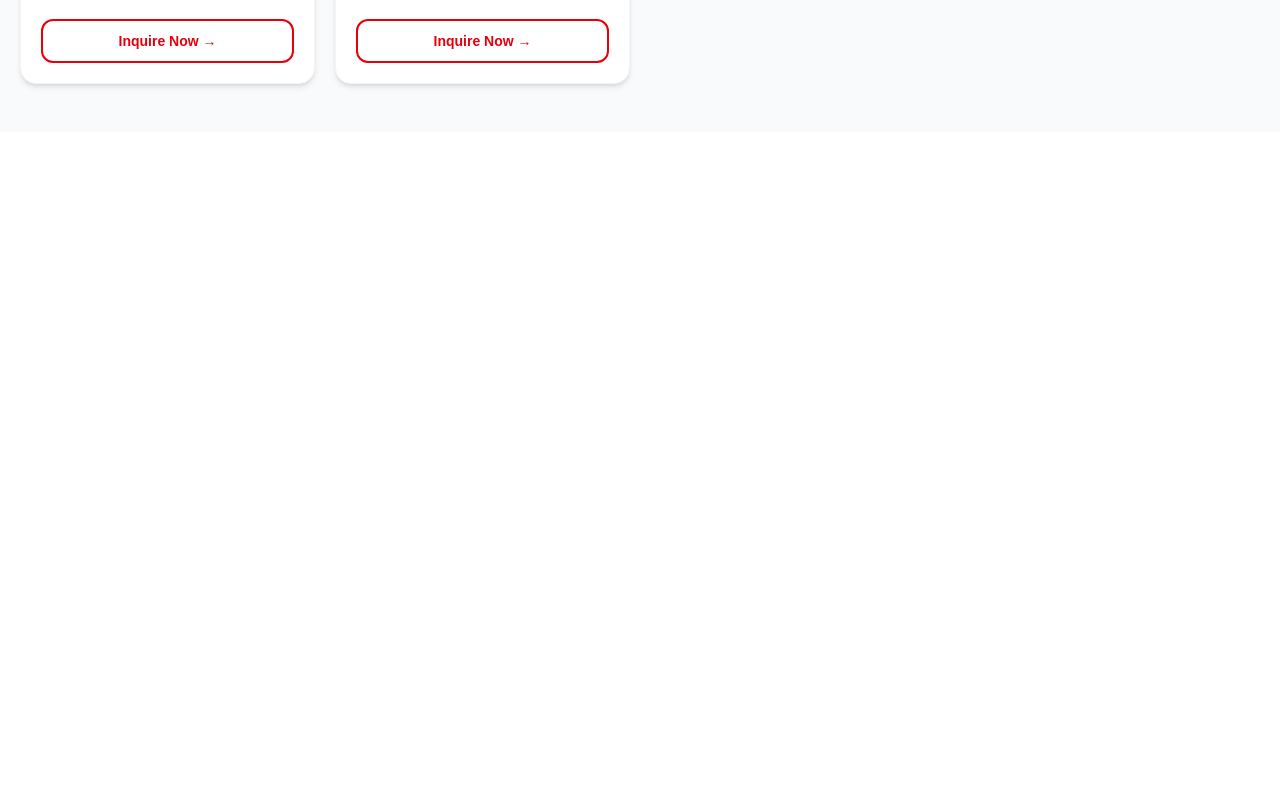
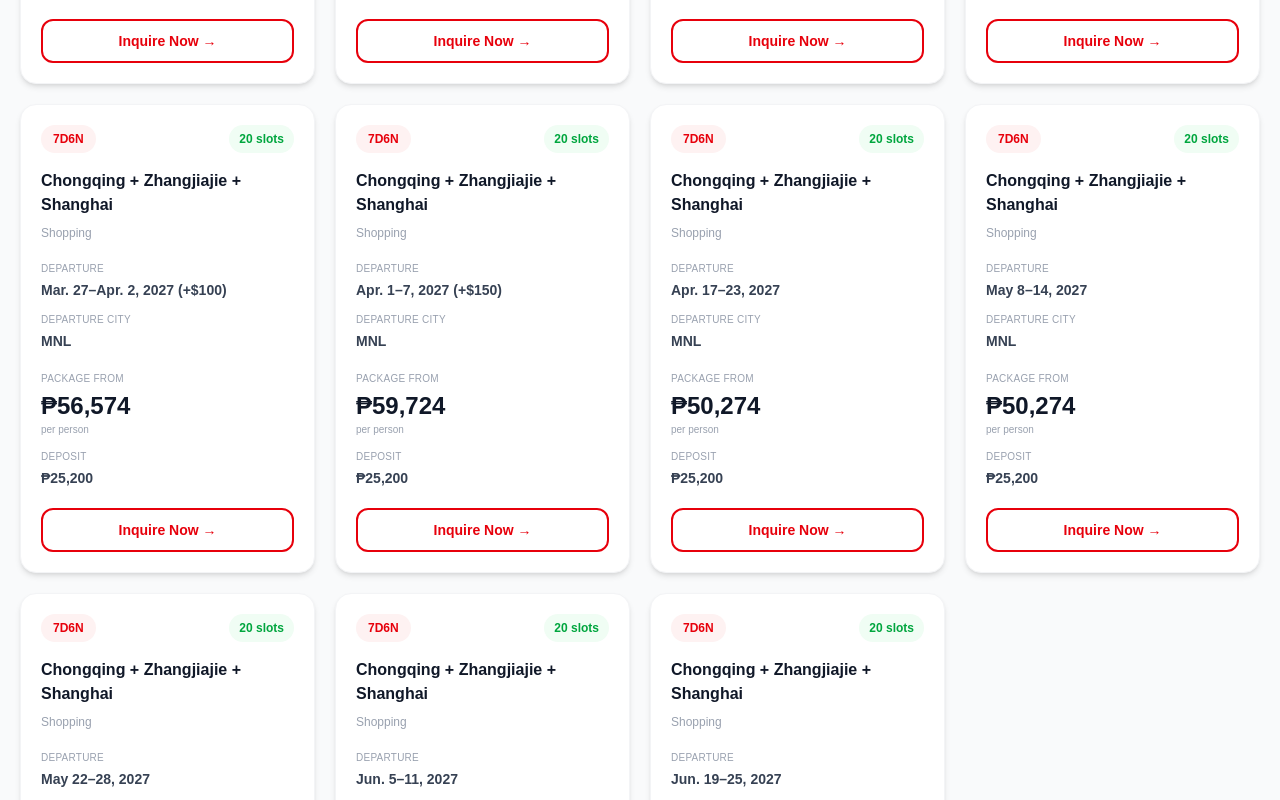
Before and after one commit to chingutravelandtours/chingu-website, a Next.js app: page /china-tours in a window 1280 px wide. Shown: the part 7620-8420 px from the top of the page. Before the commit the page ends 7752 px from the top, so only its background shows below. Built offline with nearby package versions, Linux system fonts and the light colour scheme.

Commit message:
Update page.tsx

```diff
--- a/app/china-tours/page.tsx
+++ b/app/china-tours/page.tsx
@@ -653,6 +653,105 @@ const packages: Package[] = [
   minimum: 4,
   deposit: 500 * USD_TO_PHP,
 },
+
+  {
+  title: "Chongqing + Zhangjiajie + Shanghai",
+  subtitle: "Shopping",
+  duration: "7D6N",
+  dates: "Feb. 20–26, 2027",
+  city: "MNL",
+  price: 798 * USD_TO_PHP,
+  slots: 20,
+  deposit: 400 * USD_TO_PHP,
+},
+
+{
+  title: "Chongqing + Zhangjiajie + Shanghai",
+  subtitle: "Shopping",
+  duration: "7D6N",
+  dates: "Mar. 13–19, 2027",
+  city: "MNL",
+  price: 798 * USD_TO_PHP,
+  slots: 20,
+  deposit: 400 * USD_TO_PHP,
+},
+
+{
+  title: "Chongqing + Zhangjiajie + Shanghai",
+  subtitle: "Shopping",
+  duration: "7D6N",
+  dates: "Mar. 27–Apr. 2, 2027 (+$100)",
+  city: "MNL",
+  price: 898 * USD_TO_PHP,
+  slots: 20,
+  deposit: 400 * USD_TO_PHP,
+},
+
+{
+  title: "Chongqing + Zhangjiajie + Shanghai",
+  subtitle: "Shopping",
+  duration: "7D6N",
+  dates: "Apr. 1–7, 2027 (+$150)",
+  city: "MNL",
+  price: 948 * USD_TO_PHP,
+  slots: 20,
+  deposit: 400 * USD_TO_PHP,
+},
+
+{
+  title: "Chongqing + Zhangjiajie + Shanghai",
+  subtitle: "Shopping",
+  duration: "7D6N",
+  dates: "Apr. 17–23, 2027",
+  city: "MNL",
+  price: 798 * USD_TO_PHP,
+  slots: 20,
+  deposit: 400 * USD_TO_PHP,
+},
+
+{
+  title: "Chongqing + Zhangjiajie + Shanghai",
+  subtitle: "Shopping",
+  duration: "7D6N",
+  dates: "May 8–14, 2027",
+  city: "MNL",
+  price: 798 * USD_TO_PHP,
+  slots: 20,
+  deposit: 400 * USD_TO_PHP,
+},
+
+{
+  title: "Chongqing + Zhangjiajie + Shanghai",
+  subtitle: "Shopping",
+  duration: "7D6N",
+  dates: "May 22–28, 2027",
+  city: "MNL",
+  price: 798 * USD_TO_PHP,
+  slots: 20,
+  deposit: 400 * USD_TO_PHP,
+},
+
+{
+  title: "Chongqing + Zhangjiajie + Shanghai",
+  subtitle: "Shopping",
+  duration: "7D6N",
+  dates: "Jun. 5–11, 2027",
+  city: "MNL",
+  price: 798 * USD_TO_PHP,
+  slots: 20,
+  deposit: 400 * USD_TO_PHP,
+},
+
+{
+  title: "Chongqing + Zhangjiajie + Shanghai",
+  subtitle: "Shopping",
+  duration: "7D6N",
+  dates: "Jun. 19–25, 2027",
+  city: "MNL",
+  price: 798 * USD_TO_PHP,
+  slots: 20,
+  deposit: 400 * USD_TO_PHP,
+},
 ];
 
 export default function ChinaToursPage() {
```
